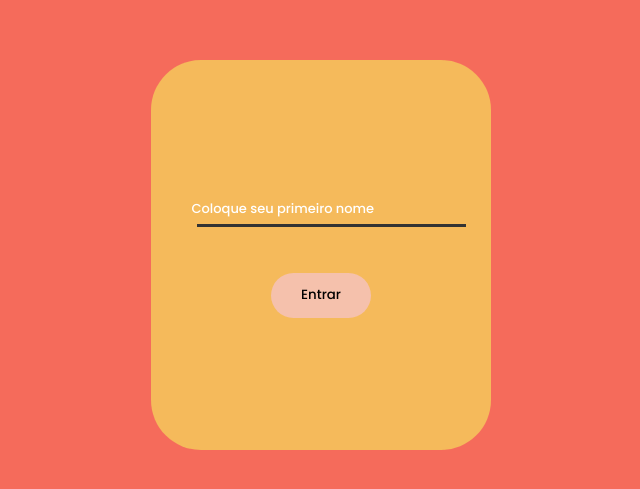
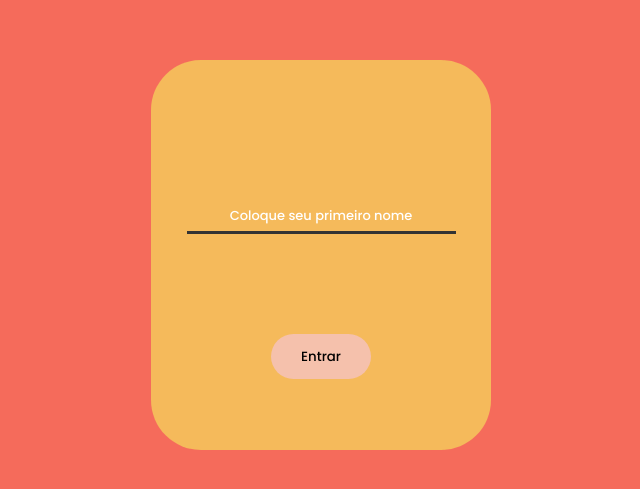
Before and after one commit to Heliandw/testar, a plain HTML site: page index.html in a window 1280 px wide. Shown: the part 145-634 px from the top of the page, without its empty margins (319-959 px from the left). Drawn offline with Linux system fonts and the light colour scheme.

Commit message:
Update index.html

```diff
--- a/index.html
+++ b/index.html
@@ -87,7 +87,6 @@ align-items: center;
 #usuario {
 padding: 5px;
 border-bottom: 2px solid #333;
-    margin-left: 50px;
     transform: translateY(70px);
     margin-bottom: 30px;
     z-index: 4414;
@@ -99,13 +98,14 @@ border-bottom: 2px solid #333;
 
 
 #wrapper {
+    display: flex;
+justify-content: center;
     position: relative;
-    width: 100%px;
-    transform: translate(-15px, -100px);
+    width: 100%;
+    margin-bottom: 60px;
 }
 
 #entrar {
-    position: absolute;
     border: none;
 border-radius: 30px;
 padding: 10px;
@@ -141,13 +141,13 @@ label {
     background-color: #F5BA5B;
     padding: 0 5px;
     position: absolute;
-    left: 40px;
 top: 75px;
     pointer-events: none;
 transition: .2s;
 color: white;
 white-space: nowrap;
 font-size: small;
+
 }
 
 #erro {
```
